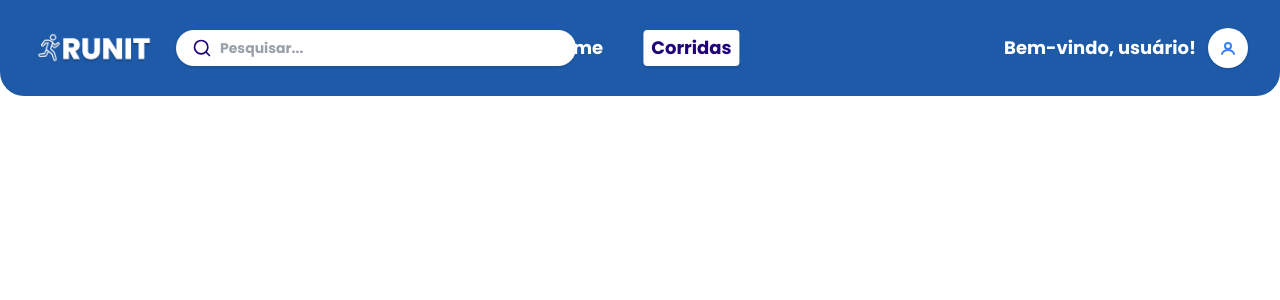
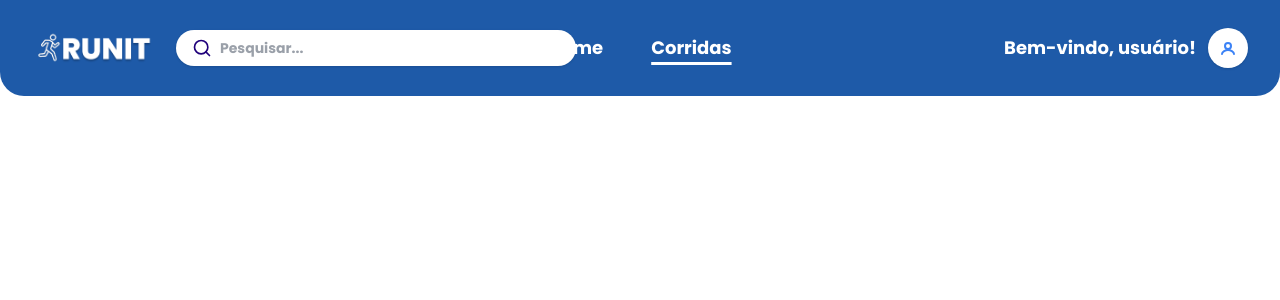
Before and after one commit to nicolekaroliny/Runit-FrontEnd, a Next.js app: page /corridas in a window 1280 px wide. Shown: the top 300 px of the page. Built offline with nearby package versions, Linux system fonts and the light colour scheme.

Commit message:
atualização da NAV

```diff
--- a/src/app/corridas/page.tsx
+++ b/src/app/corridas/page.tsx
@@ -16,7 +16,6 @@ export default function CorridasPage() {
         <style>{`body, h1, h2, h3, h4, h5, h6, p, a, span, label, input, button, div { font-family: 'Poppins', sans-serif !important; font-weight: 700 !important; }`}</style>
       </Head>
       <div className="min-h-screen bg-white flex flex-col p-0">
-        {/* Header */}
         <header className="w-full relative py-6 h-24 flex items-center rounded-b-3xl z-50" style={{ background: '#1E5AA8', color: '#fff' }}>
           <div className="w-full flex items-center justify-between px-8">
             <div className="flex items-center gap-6 h-full">
@@ -41,13 +40,15 @@ export default function CorridasPage() {
               <nav className="flex gap-8 items-center text-lg font-bold absolute left-1/2 top-1/2 -translate-x-1/2 -translate-y-1/2">
                 <a
                   href="/"
-                          className={`px-2 py-1 rounded transition-colors duration-200 font-extrabold ${pathname === '/' ? 'bg-white text-[#20017B] shadow' : 'text-white'}`}
+                  className={`px-2 py-1 rounded transition-colors duration-200 font-extrabold ${pathname === '/' ? 'text-[#ffffff]' : 'text-white'}`}
+                  style={pathname === '/' ? { textDecoration: 'underline', textDecorationThickness: '3px', textUnderlineOffset: '8px' } : {}}
                 >
                   Home
                 </a>
                 <a
                   href="/corridas"
-                          className={`px-2 py-1 rounded transition-colors duration-200 font-extrabold ${pathname === '/corridas' ? 'bg-white text-[#20017B] shadow' : 'text-white'}`}
+                  className={`px-2 py-1 rounded transition-colors duration-200 font-extrabold ${pathname === '/corridas' ? 'text-[#ffffff]' : 'text-white'}`}
+                  style={pathname === '/corridas' ? { textDecoration: 'underline', textDecorationThickness: '3px', textUnderlineOffset: '8px' } : {}}
                 >
                   Corridas
                 </a>
@@ -58,9 +59,9 @@ export default function CorridasPage() {
                 <span className="flex items-center">
                   <span className="mr-3 text-white text-lg font-bold">Bem-vindo, usuário!</span>
                   <span className="w-10 h-10 rounded-full bg-white flex items-center justify-center shadow">
-                          <svg xmlns="http://www.w3.org/2000/svg" fill="none" viewBox="0 0 24 24"          strokeWidth={2} stroke="#3b82f6" className="w-6 h-6">
+                    <svg xmlns="http://www.w3.org/2000/svg" fill="none" viewBox="0 0 24 24" strokeWidth={2} stroke="#3b82f6" className="w-6 h-6">
                       <circle cx="12" cy="10" r="3" stroke="#3b82f6" strokeWidth="2" />
-                            <path stroke="#3b82f6" strokeWidth="2" strokeLinecap="round"strokeLinejoin="round" d="M6 18c0-2.21 3.58-4 6-4s6 1.79 6 4" />
+                      <path stroke="#3b82f6" strokeWidth="2" strokeLinecap="round" strokeLinejoin="round" d="M6 18c0-2.21 3.58-4 6-4s6 1.79 6 4" />
                     </svg>
                   </span>
                 </span>
--- a/src/app/page.tsx
+++ b/src/app/page.tsx
@@ -41,13 +41,15 @@ export default function CorridasPage() {
                       <nav className="flex gap-8 items-center text-lg font-bold absolute left-1/2 top-1/2 -translate-x-1/2 -translate-y-1/2">
                         <a
                           href="/"
-                  className={`px-2 py-1 rounded transition-colors duration-200 font-extrabold ${pathname === '/' ? 'bg-white text-[#20017B] shadow' : 'text-white'}`}
+                          className={`px-2 py-1 rounded transition-colors duration-200 font-extrabold ${pathname === '/' ? 'text-[#ffffff]' : 'text-white'}`}
+                          style={pathname === '/' ? { textDecoration: 'underline', textDecorationThickness: '3px', textUnderlineOffset: '8px' } : {}}
                         >
                           Home
                         </a>
                         <a
                           href="/corridas"
-                  className={`px-2 py-1 rounded transition-colors duration-200 font-extrabold ${pathname === '/corridas' ? 'bg-white text-[#20017B] shadow' : 'text-white'}`}
+                          className={`px-2 py-1 rounded transition-colors duration-200 font-extrabold ${pathname === '/corridas' ? 'text-[#ffffff]' : 'text-white'}`}
+                          style={pathname === '/corridas' ? { textDecoration: 'underline', textDecorationThickness: '3px', textUnderlineOffset: '8px' } : {}}
                         >
                           Corridas
                         </a>
```
Lines whose indentation alone changed are shown as unchanged.
